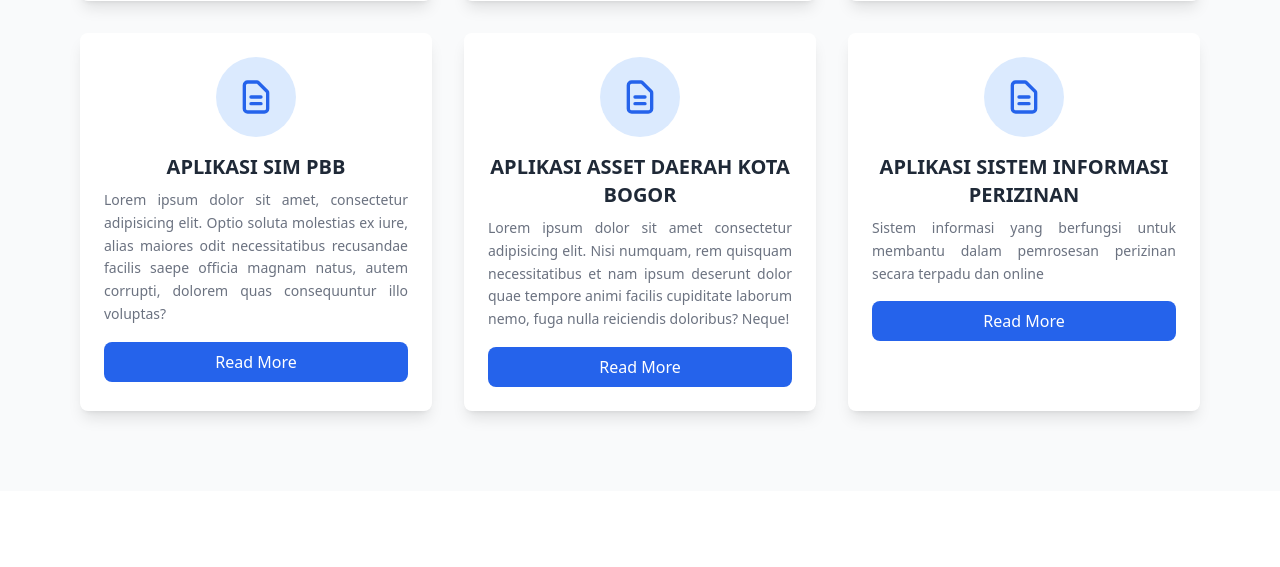
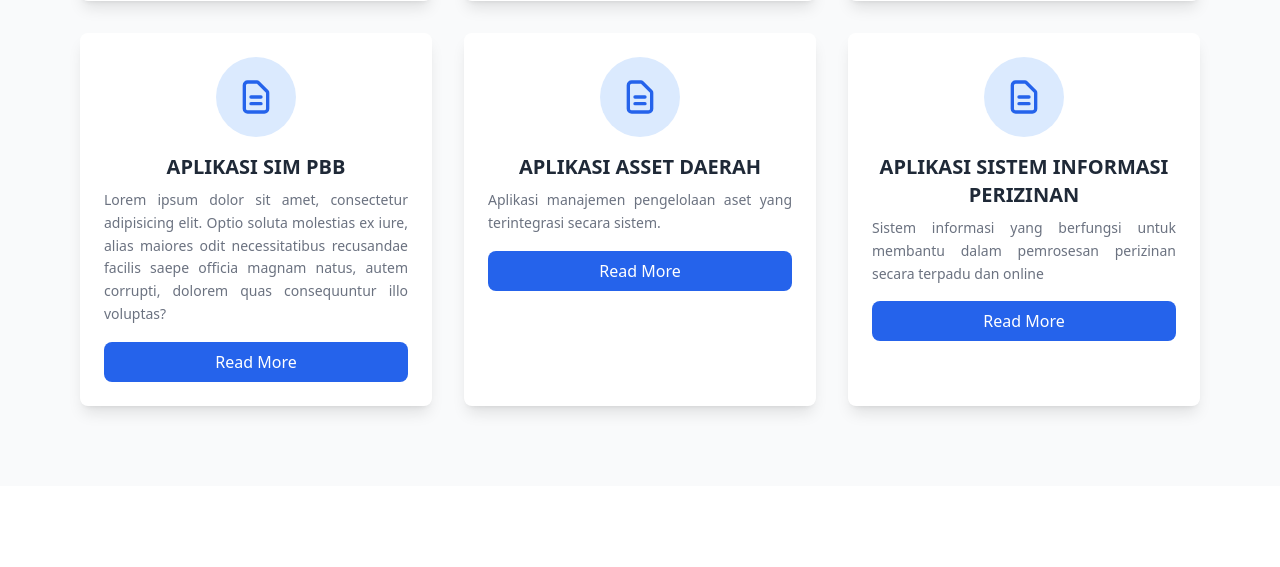
Before and after one commit to daffariz316/new_ams, a Flask app: page / in a window 1280 px wide. Shown: the part 5015-5582 px from the top of the page. Run offline with Flask 3, Linux system fonts and the light colour scheme; some libraries are stand-ins or nearby versions.

Commit message:
Update index.html

```diff
--- a/templates/index.html
+++ b/templates/index.html
@@ -537,8 +537,8 @@
                             <path stroke-linecap="round" stroke-linejoin="round" stroke-width="2" d="M9 12h6m-6 4h6m2 5H7a2 2 0 01-2-2V5a2 2 0 012-2h5.586a1 1 0 01.707.293l5.414 5.414a1 1 0 01.293.707V19a2 2 0 01-2 2z"></path>
                         </svg>
                     </div>
-                    <h3 class="text-xl font-bold text-gray-800 mb-2">APLIKASI ASSET DAERAH KOTA BOGOR</h3>
-                    <p class="text-sm text-gray-500 mb-4 text-justify leading-relaxed"> Lorem ipsum dolor sit amet consectetur adipisicing elit. Nisi numquam, rem quisquam necessitatibus et nam ipsum deserunt dolor quae tempore animi facilis cupiditate laborum nemo, fuga nulla reiciendis doloribus? Neque!</p>
+                    <h3 class="text-xl font-bold text-gray-800 mb-2">APLIKASI ASSET DAERAH</h3>
+                    <p class="text-sm text-gray-500 mb-4 text-justify leading-relaxed"> Aplikasi manajemen pengelolaan aset yang terintegrasi secara sistem.</p>
                     <button onclick="openPopup('popup8')" class="w-full bg-blue-600 text-white py-2 px-4 rounded-lg hover:bg-blue-700 transition-colors duration-300">
                         Read More
                     </button>
```
